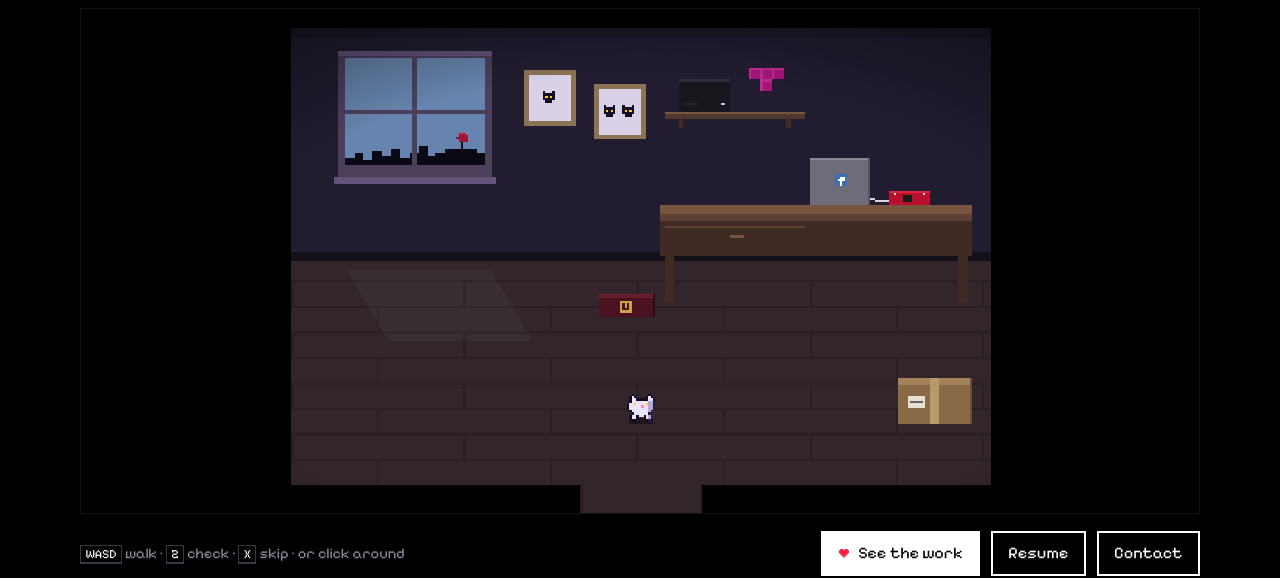
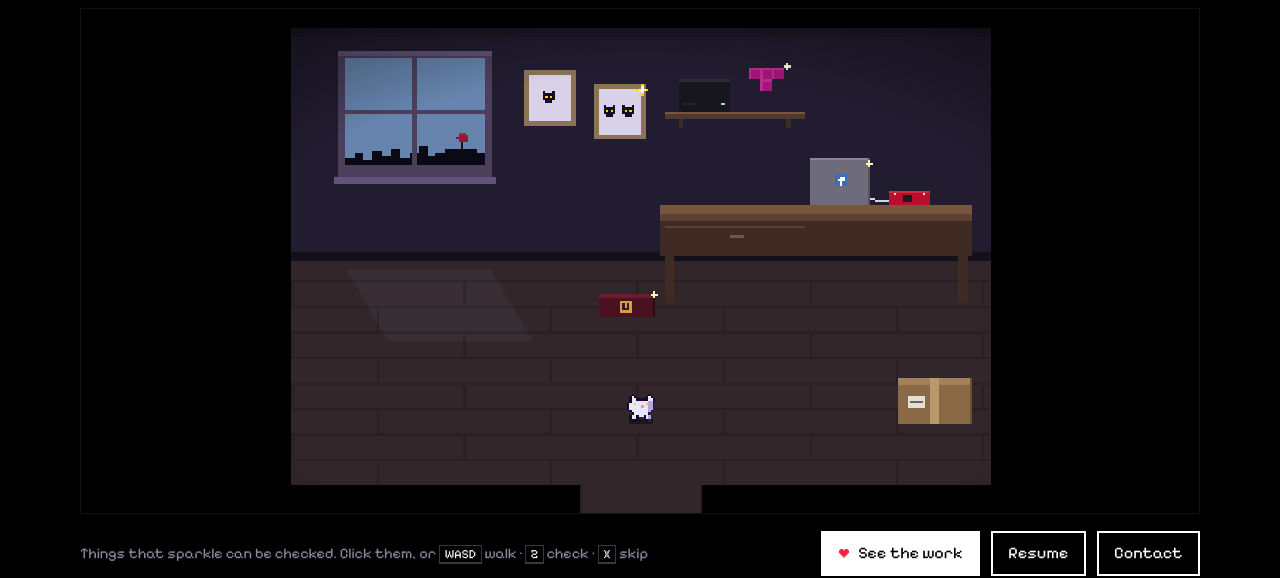
Before and after one commit to lpuv/website, an Astro site: page / in a window 1280 px wide. Shown: the part 228-806 px from the top of the page. Built offline with nearby package versions, Linux system fonts and the light colour scheme; Astro itself is replaced by a stand-in of ours.

Commit message:
Workbench: sparkles on unchecked things, selection corners on hover/nearby, hint text

```diff
--- a/src/pages/index.astro
+++ b/src/pages/index.astro
@@ -72,8 +72,10 @@ const fmt = (d: Date) =>
         <p class="room__music">
           ♪ Egg Room · arranged and performed by Trevor Alan Gomes
         </p>
+        <p class="room__tap only-bench" aria-hidden="true">(Tap things that sparkle to check them.)</p>
         <p class="room__controls" aria-hidden="true">
-          <kbd>WASD</kbd> walk · <kbd>Z</kbd> check · <kbd>X</kbd> skip · or click around
+          <span class="only-bench">Things that sparkle can be checked. Click them, or</span>
+          <kbd>WASD</kbd> walk · <kbd>Z</kbd> check · <kbd>X</kbd> skip<span class="only-tree"> · or click around</span>
         </p>
         <div class="actions">
           <button class="btn btn--primary only-tree" type="button" data-talk>
--- a/src/scripts/workbench.ts
+++ b/src/scripts/workbench.ts
@@ -38,6 +38,8 @@ type Thing = {
   lines: () => string[];
   /** Record to offer at the end. */
   href?: string;
+  /** Where its sparkle shows, room-local. */
+  glint: [number, number];
 };
 
 /** Montréal's hour, for the sky. */
@@ -82,6 +84,8 @@ export function initWorkbench() {
   // Player position is room-local so resizes don't move it.
   const P = { x: 150, y: 200, dir: 1, moving: false, step: 0 };
   let pending: Thing | null = null;
+  let hovered: Thing | null = null;
+  const checked = new Set<string>(JSON.parse(localStorage.getItem('cc.checked') ?? '[]'));
   /** Waypoints from a click, found by a breadth-first search over a coarse grid. */
   let path: { x: number; y: number }[] = [];
   const keys = new Set<string>();
@@ -98,6 +102,7 @@ export function initWorkbench() {
   const things: Thing[] = [
     {
       id: 'window',
+      glint: [80, 16],
       hit: [20, 10, 66, 54],
       spot: [53, 112],
       lines: () => [
@@ -109,6 +114,7 @@ export function initWorkbench() {
     },
     {
       id: 'cats',
+      glint: [150, 26],
       hit: [98, 16, 56, 32],
       spot: [126, 112],
       lines: () => [
@@ -120,6 +126,7 @@ export function initWorkbench() {
     },
     {
       id: 'pinwheel',
+      glint: [187, 23],
       hit: [164, 18, 26, 18],
       spot: [176, 124],
       lines: () => [
@@ -132,6 +139,7 @@ export function initWorkbench() {
     },
     {
       id: 'tetris',
+      glint: [212, 16],
       hit: [194, 14, 20, 20],
       spot: [204, 124],
       lines: () => [
@@ -142,6 +150,7 @@ export function initWorkbench() {
     },
     {
       id: 'laptop',
+      glint: [247, 58],
       hit: [220, 54, 30, 24],
       spot: [235, 124],
       lines: () => [
@@ -153,6 +162,7 @@ export function initWorkbench() {
     },
     {
       id: 'launchpad',
+      glint: [273, 70],
       hit: [254, 66, 22, 14],
       spot: [264, 124],
       lines: () => [
@@ -164,6 +174,7 @@ export function initWorkbench() {
     },
     {
       id: 'grimoire',
+      glint: [155, 114],
       hit: [132, 110, 24, 16],
       spot: [144, 134],
       lines: () => [
@@ -175,6 +186,7 @@ export function initWorkbench() {
     },
     {
       id: 'box',
+      glint: [290, 151],
       hit: [258, 146, 34, 26],
       spot: [248, 164],
       lines: () => [
@@ -286,6 +298,8 @@ export function initWorkbench() {
     pending = null;
     box.classList.toggle('dlg--top', P.y > 150);
     if (t.id === 'window') localStorage.setItem('cc.far', '1');
+    checked.add(t.id);
+    localStorage.setItem('cc.checked', JSON.stringify([...checked]));
     const lines = t.lines();
     if (!t.href) return void (await dlg.say(lines));
     const pick = await dlg.say(
@@ -374,8 +388,10 @@ export function initWorkbench() {
     if (!path.length && t && Math.hypot(P.x - dest.x, P.y - dest.y) < 6) void check(t);
   });
   view.addEventListener('pointermove', (e) => {
-    view.style.cursor = thingAt(toLocal(e)) ? 'pointer' : '';
+    hovered = thingAt(toLocal(e)) ?? null;
+    view.style.cursor = hovered ? 'pointer' : '';
   });
+  view.addEventListener('pointerleave', () => (hovered = null));
 
   new IntersectionObserver(([entry]) => {
     visible = entry.intersectionRatio > 0.35;
@@ -582,6 +598,52 @@ export function initWorkbench() {
     R(291, 150, 1, 20, '#6a5034');
   }
 
+  /** A four-point twinkle, a few pixels across. Phase 0..1. */
+  function sparkle(x: number, y: number, phase: number) {
+    const col = '#fff6b0';
+    if (reduce) {
+      R(x, y, 1, 1, col);
+      return;
+    }
+    const f = phase < 0.15 ? 1 : phase < 0.3 ? 2 : phase < 0.42 ? 1 : 0;
+    if (!f) return;
+    R(x, y, 1, 1, '#ffffff');
+    if (f >= 1) {
+      R(x - 1, y, 1, 1, col);
+      R(x + 1, y, 1, 1, col);
+      R(x, y - 1, 1, 1, col);
+      R(x, y + 1, 1, 1, col);
+    }
+    if (f >= 2) {
+      R(x - 2, y, 1, 1, '#ffd800');
+      R(x + 2, y, 1, 1, '#ffd800');
+      R(x, y - 2, 1, 1, '#ffd800');
+      R(x, y + 2, 1, 1, '#ffd800');
+    }
+  }
+
+  function drawSparkles(t: number) {
+    things.forEach((th, i) => {
+      if (checked.has(th.id)) return;
+      // Staggered, so they twinkle one at a time rather than in unison.
+      const phase = ((t / 2600 + i * 0.37) % 1 + 1) % 1;
+      sparkle(th.glint[0], th.glint[1], phase);
+    });
+  }
+
+  /** Yellow corner brackets around whatever is selected. */
+  function drawBrackets(th: Thing) {
+    const [x, y, w, h] = th.hit;
+    const c = '#ffd800';
+    const L = 3;
+    const x2 = x + w - 1;
+    const y2 = y + h - 1;
+    for (const [cx, cy, sx, sy] of [[x, y, 1, 1], [x2, y, -1, 1], [x, y2, 1, -1], [x2, y2, -1, -1]] as const) {
+      R(sx > 0 ? cx : cx - L + 1, cy, L, 1, c);
+      R(cx, sy > 0 ? cy : cy - L + 1, 1, L, c);
+    }
+  }
+
   function drawPlayer() {
     const img = playerImg ?? cat[P.moving ? Math.floor(P.step / 9) % 2 : 0];
     const bob = P.moving && Math.floor(P.step / 9) % 2 ? -1 : 0;
@@ -614,6 +676,9 @@ export function initWorkbench() {
       [P.y, drawPlayer],
     ];
     floorThings.sort((a, b) => a[0] - b[0]).forEach(([, f]) => f());
+    drawSparkles(t);
+    const sel = dlg.open ? null : hovered ?? nearest();
+    if (sel) drawBrackets(sel);
     out.imageSmoothingEnabled = false;
     out.drawImage(buf, 0, 0, view.width, view.height);
   }
--- a/src/styles/global.css
+++ b/src/styles/global.css
@@ -623,3 +623,6 @@ fieldset.field > legend { padding: 0; margin-bottom: 0.35rem; }
 [data-scene='tree'] .only-bench,
 :root:not([data-scene='tree']) .only-tree,
 :root:not([data-scene='tree']) .room__music { display: none !important; }
+
+.room__tap { display: none; font-family: var(--pixel); color: var(--dim); font-size: 0.95rem; width: 100%; }
+@media (max-width: 640px) { .room__tap { display: block; } }
```
